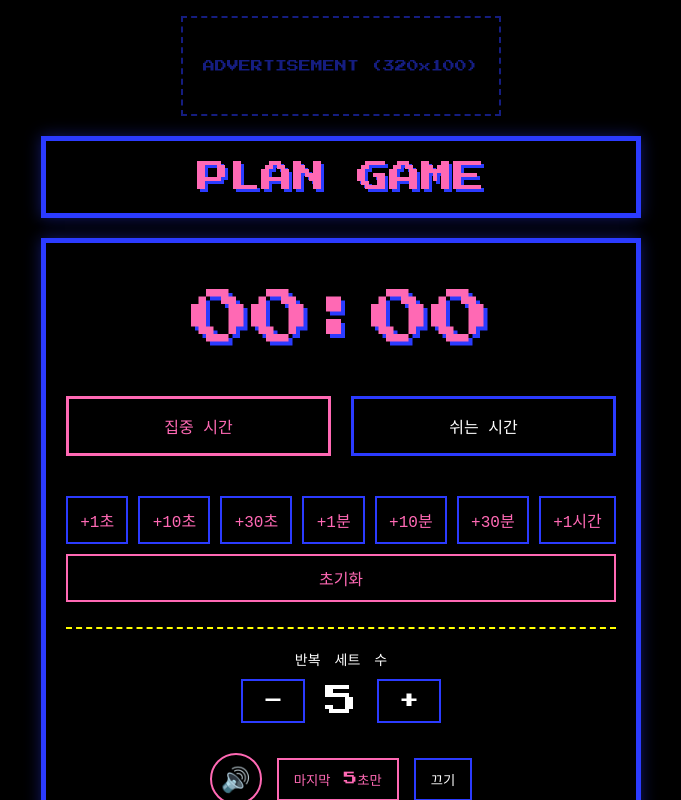
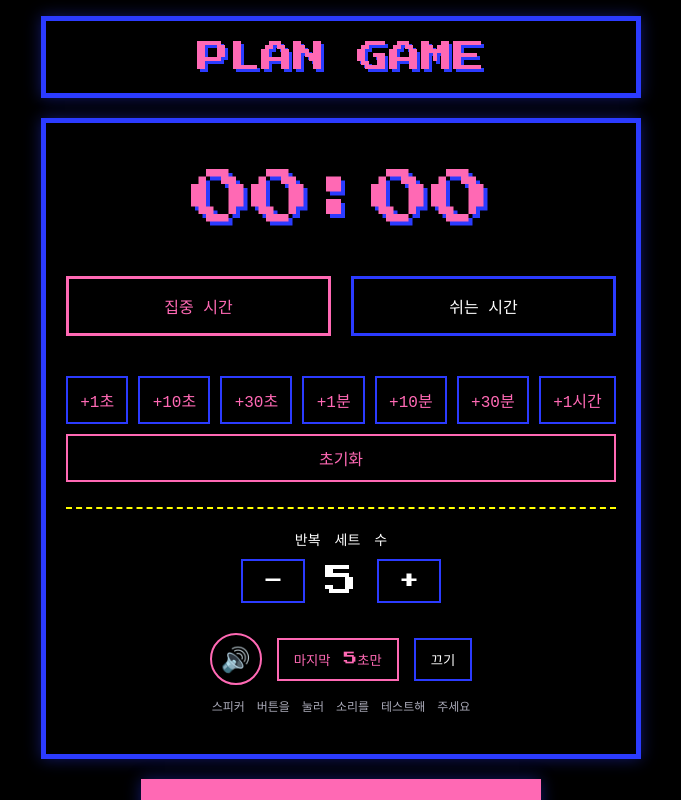
Before and after one commit to subeen-ko/app-01-focus-together, a React (Vite) app: page / in a window 1280 px wide. Shown: the top 800 px of the page, without its empty margins (299-980 px from the left). Built offline with nearby package versions, Linux system fonts and the light colour scheme; a web font is replaced by a local one.

Commit message:
UI: Hide Ad placeholder on the idle screen

```diff
--- a/src/App.jsx
+++ b/src/App.jsx
@@ -342,9 +342,11 @@ export default function App() {
   return (
     <main className="wireframe-container" aria-label="같이집중 레트로 타이머">
       {/* 광고 배너 Placeholder (상단 전광판 간판 역할) */}
-      <div className="ad-placeholder" aria-label="광고 영역" style={{ margin: '0 auto' }}>
-        ADVERTISEMENT (320x100)
-      </div>
+      {phase !== 'idle' && (
+        <div className="ad-placeholder" aria-label="광고 영역" style={{ margin: '0 auto' }}>
+          ADVERTISEMENT (320x100)
+        </div>
+      )}
 
       <section className="retro-box status-box" style={{ borderColor: boxBorderColor }}>
         <span className="status-text">{statusText}</span>
```
